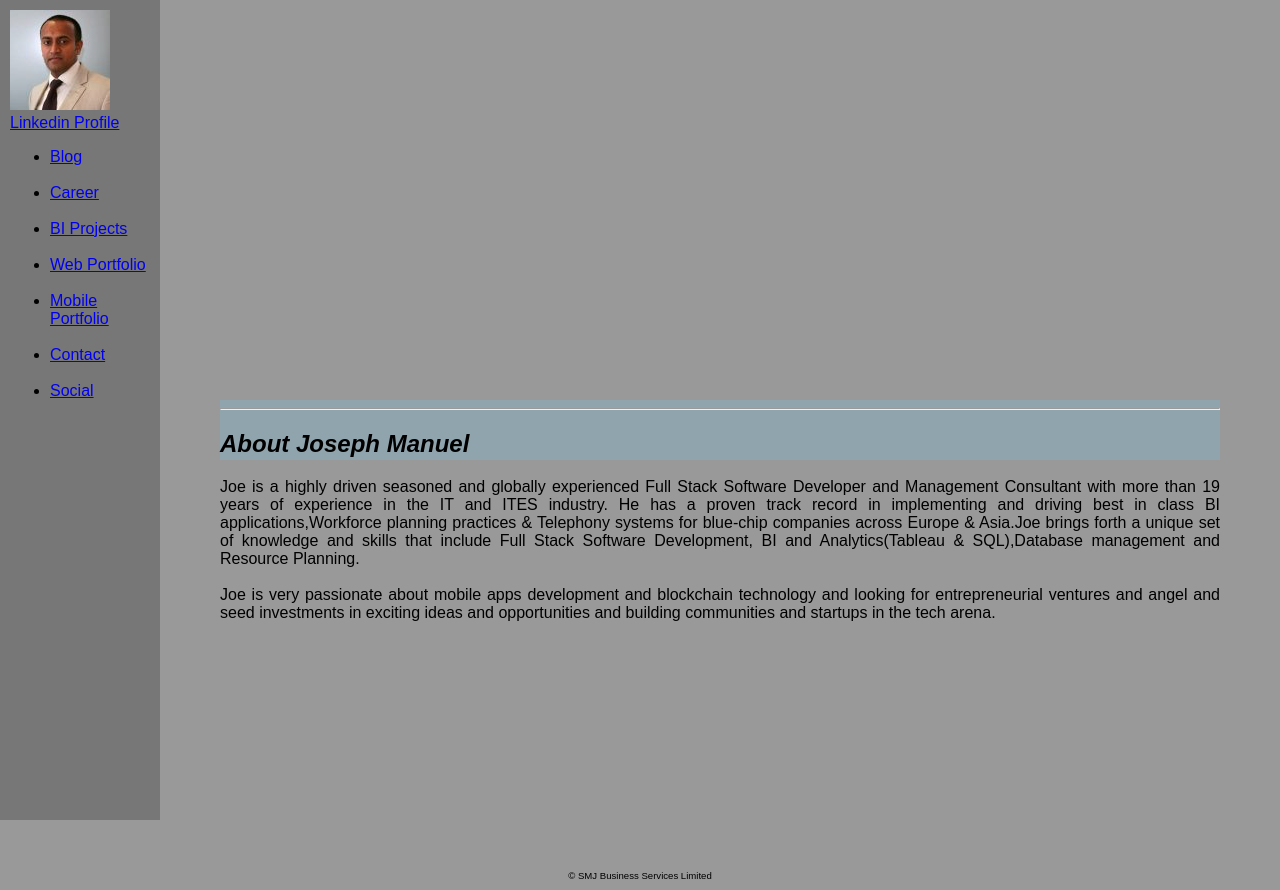
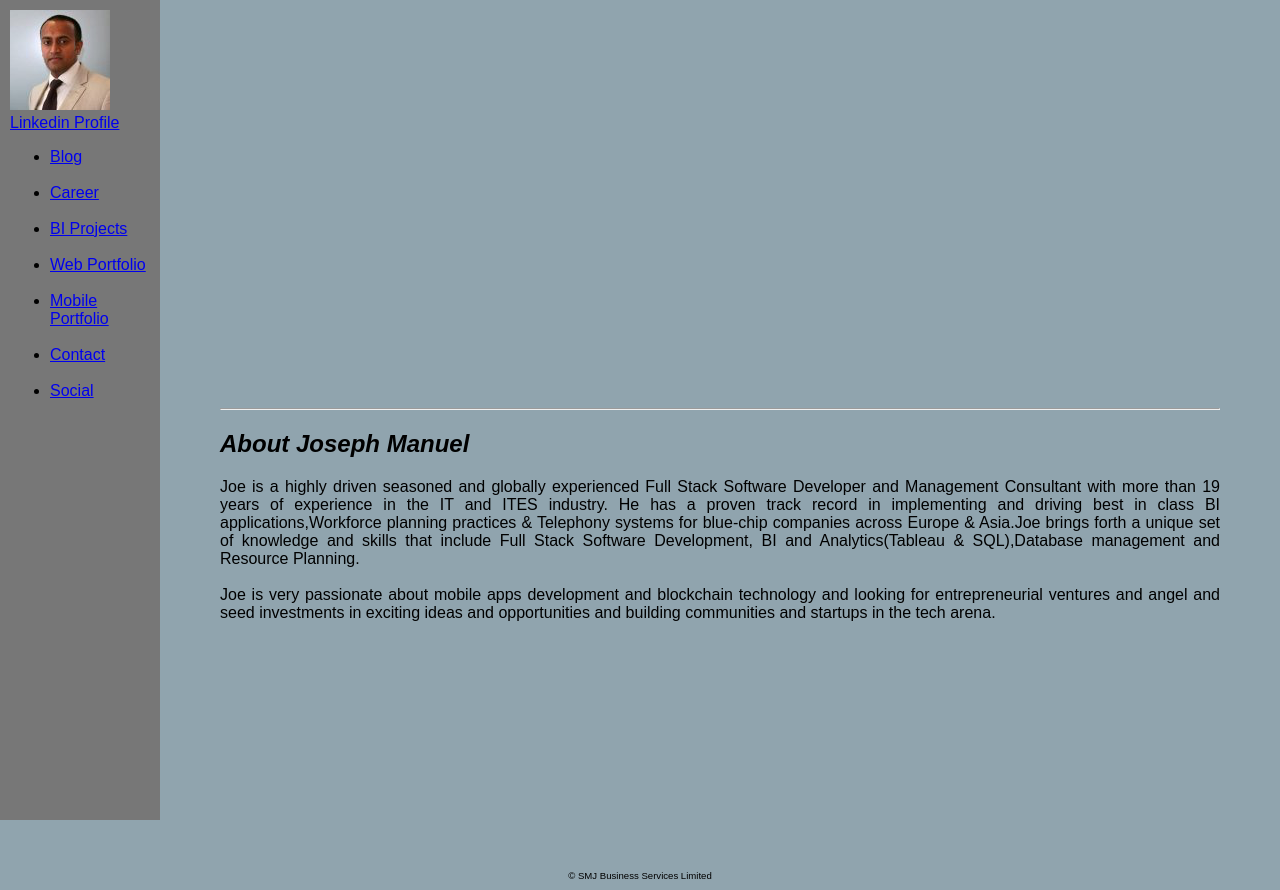
Before and after one commit to mickeyjoe75/mickeyjoe75.github.io, a plain HTML site: page index.html in a window 1280 px wide. Drawn offline with Linux system fonts and the light colour scheme.

Commit message:
Update style.css

```diff
--- a/style.css
+++ b/style.css
@@ -4,7 +4,7 @@
   text-align: center;
   width: 100%;
   font-family: sans-serif;
-  background: #999999;
+  background: #90A4AE;
 
 }
 .container {
```
